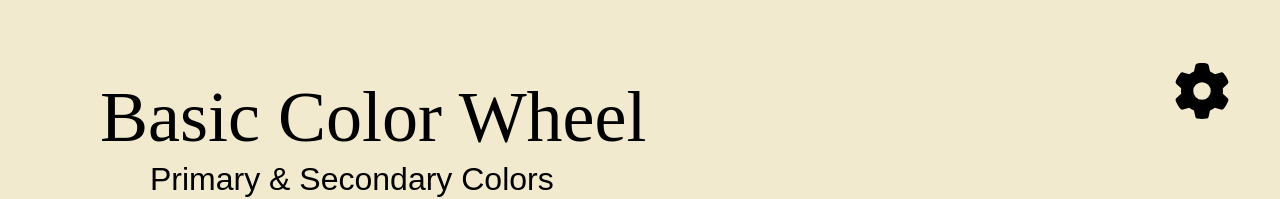
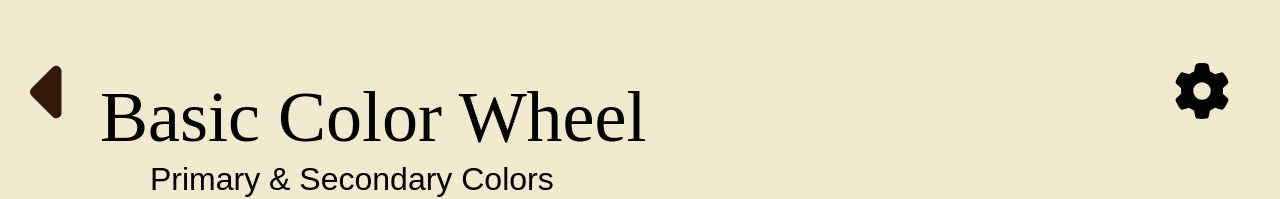
Before and after one commit to SE701G9/Colourful-Adventures, a React (Create React App) app: page /modules/1 in a window 1280 px wide. Shown: the top 199 px of the page. Built offline with nearby package versions, Linux system fonts and the light colour scheme.

Commit message:
Added back button to all module pages

```diff
--- a/src/components/navigation/BackButton.css
+++ b/src/components/navigation/BackButton.css
@@ -1,6 +1,7 @@
 .back-button{
     font-size: 3.5em;
     position: absolute;
-    left: 50px;
+    left: 30px;
     top: 50px;
+    z-index: 1;
 }
--- a/src/pages/Module1Page.tsx
+++ b/src/pages/Module1Page.tsx
@@ -1,10 +1,20 @@
 // im not sure about the naming of this page,
 // if it's changed just make sure to change it everywhere else
 
+import React from 'react'
+import { useNavigate } from 'react-router-dom';
 import MainLayout from '../components/layouts/MainLayout';
 import Selections from '../components/selection/Selections';
+import BackButton from '../components/navigation/BackButton';
 
 export default function ModuleOnePage() {
+
+  const navigate = useNavigate();
+
+  const goBack= () => {
+    navigate('/modules')
+  };
+
   const selections = [
     {
       label: 'Who am I',
@@ -21,6 +31,9 @@ export default function ModuleOnePage() {
   ];
   return (
     <MainLayout>
+      <BackButton
+        onClick={goBack}
+        />
       <Selections
         title="Basic Color Wheel"
         subTitle="Primary & Secondary Colors"
--- a/src/pages/Module2Page.tsx
+++ b/src/pages/Module2Page.tsx
@@ -1,8 +1,20 @@
+import { useNavigate } from 'react-router-dom';
 import MainLayout from '../components/layouts/MainLayout';
+import BackButton from '../components/navigation/BackButton';
 
 export default function Module2Page() {
+
+  const navigate = useNavigate();
+
+  const goBack= () => {
+    navigate('/modules')
+  };
+
   return (
     <div>
+      <BackButton
+        onClick={goBack}
+        />
       <MainLayout>
         <div></div>
       </MainLayout>
--- a/src/pages/Module3Page.tsx
+++ b/src/pages/Module3Page.tsx
@@ -1,8 +1,18 @@
+import { useNavigate } from "react-router-dom";
+import BackButton from "../components/navigation/BackButton";
 
 
 export default function Module3Page() {
+  const navigate = useNavigate();
+
+  const goBack= () => {
+    navigate('/modules')
+  };
   return (
     <div>
+    <BackButton
+        onClick={goBack}
+        />
       <h1>Third module: Colour Concepts</h1>
     </div>
   )
```
